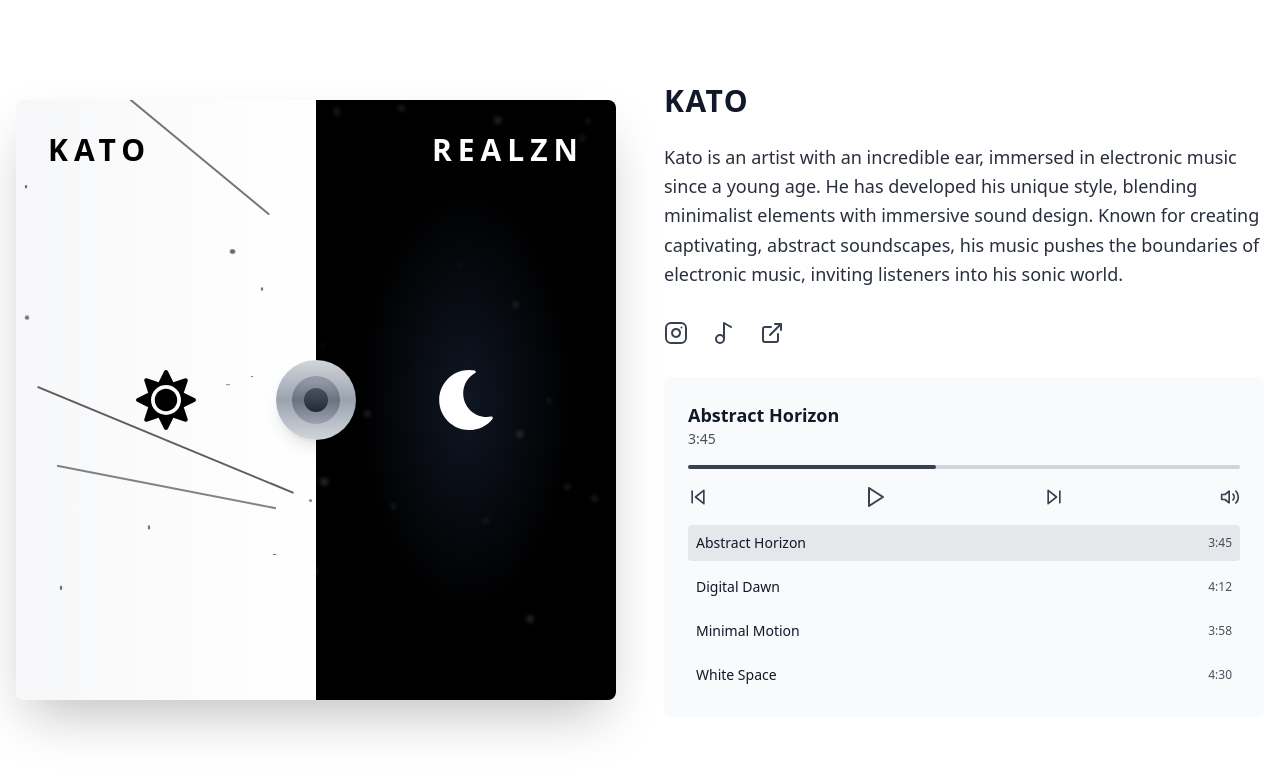
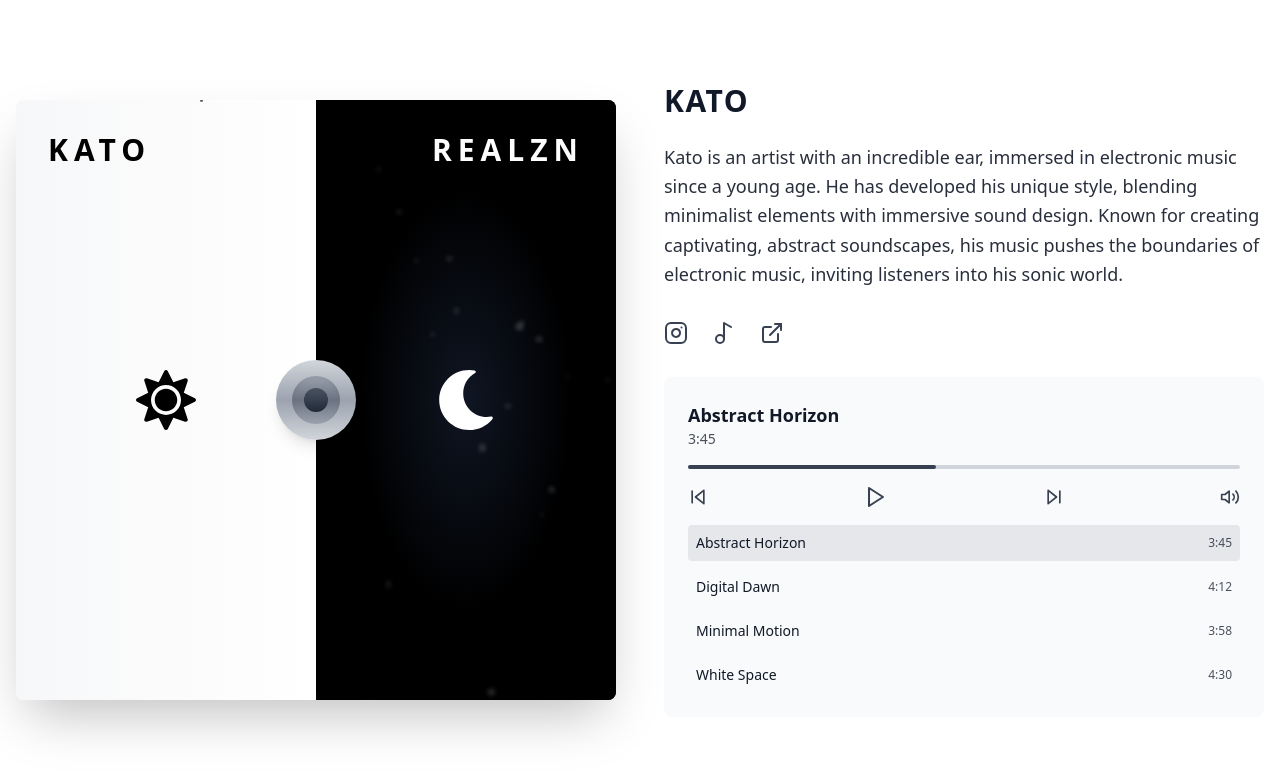
Before and after one commit to TbhX/Frenchmafia, a React (Vite) app in the folder project/: page / in a window 1280 px wide. Shown: the top 774 px of the page. Built offline with nearby package versions, Linux system fonts and the light colour scheme.

Commit message:
Update AlbumCover.tsx

```diff
--- a/project/src/components/AlbumCover.tsx
+++ b/project/src/components/AlbumCover.tsx
@@ -1,6 +1,6 @@
 import React from 'react';
 import { motion } from 'framer-motion';
-import { FaSun, FaMoon } from 'react-icons/fa'; // Import des icônes Soleil et Lune
+import { FaSun, FaMoon } from 'react-icons/fa'; // Icônes Soleil et Lune
 
 interface AlbumCoverProps {
   side: 'kato' | 'realzn';
@@ -23,40 +23,21 @@ const AlbumCover: React.FC<AlbumCoverProps> = ({ side, onClick }) => {
     </div>
   );
 
-  // Fonction pour afficher les éléments animés sur Kato (plus subtils)
-  const renderKatoElements = () => (
-    <div className="absolute inset-0 flex items-center justify-center">
-      {[...Array(10)].map((_, i) => (
+  // Fonction pour simuler la pluie avec des éléments tombant du haut
+  const renderRainEffect = () => (
+    <div className="absolute inset-0">
+      {[...Array(30)].map((_, i) => (
         <div
           key={i}
           className="absolute bg-black rounded-full"
           style={{
-            width: `${Math.random() * 4 + 1}px`,  // Taille des éléments réduite
-            height: `${Math.random() * 4 + 1}px`,
-            top: `${Math.random() * 100}%`,
+            width: `${Math.random() * 3 + 2}px`,  // Taille des gouttes
+            height: `${Math.random() * 3 + 2}px`,
+            top: `${Math.random() * -100}%`,  // Positionnement en dehors du haut de l'écran
             left: `${Math.random() * 100}%`,
-            opacity: 0.1 + Math.random() * 0.3,  // Opacité plus subtile
-            animation: `float ${Math.random() * 3 + 2}s infinite ease-in-out`,
-            transform: `scale(${Math.random() * 1 + 0.5})`
-          }}
-        />
-      ))}
-    </div>
-  );
-
-  // Élément propre au côté Kato (ligne flottante subtile)
-  const renderKatoLines = () => (
-    <div className="absolute inset-0 flex items-center justify-center">
-      {[...Array(3)].map((_, i) => (
-        <div
-          key={i}
-          className="absolute border-t-2 border-black opacity-30"
-          style={{
-            width: `${Math.random() * 50 + 50}%`,  // Longueur de la ligne variable
-            top: `${Math.random() * 100}%`,
-            animation: `moveLine ${Math.random() * 3 + 2}s infinite ease-in-out`,
-            opacity: 0.3 + Math.random() * 0.4, // Opacité subtile
-            transform: `rotate(${Math.random() * 45}deg)`  // Rotation aléatoire
+            opacity: 0.2 + Math.random() * 0.5, // Opacité subtile
+            animation: `fall ${Math.random() * 2 + 3}s infinite linear`, // Animation tombante
+            animationDelay: `${Math.random() * 3}s`, // Délais d'animation aléatoire
           }}
         />
       ))}
@@ -82,22 +63,17 @@ const AlbumCover: React.FC<AlbumCoverProps> = ({ side, onClick }) => {
       {/* Side Specific Design */}
       <div className="absolute inset-0 flex items-center justify-center">
         {isKato ? (
-          // Kato Side with animated black elements and subtle lines
           <div className="relative w-full h-full">
             {/* Light gradient background */}
             <div className="absolute inset-0 bg-gradient-to-r from-gray-100 to-white opacity-70" />
 
-            {/* Render animated black elements */}
-            {renderKatoElements()}
-
-            {/* Render subtle floating lines */}
-            {renderKatoLines()}
+            {/* Simuler la pluie */}
+            {renderRainEffect()}
 
             {/* Render Soleil icon */}
             {renderSunMoon()}
           </div>
         ) : (
-          // Realzn Side with dark theme
           <div className="relative w-full h-full overflow-hidden">
             {/* Smoke Effect */}
             <div className="absolute inset-0">
```
